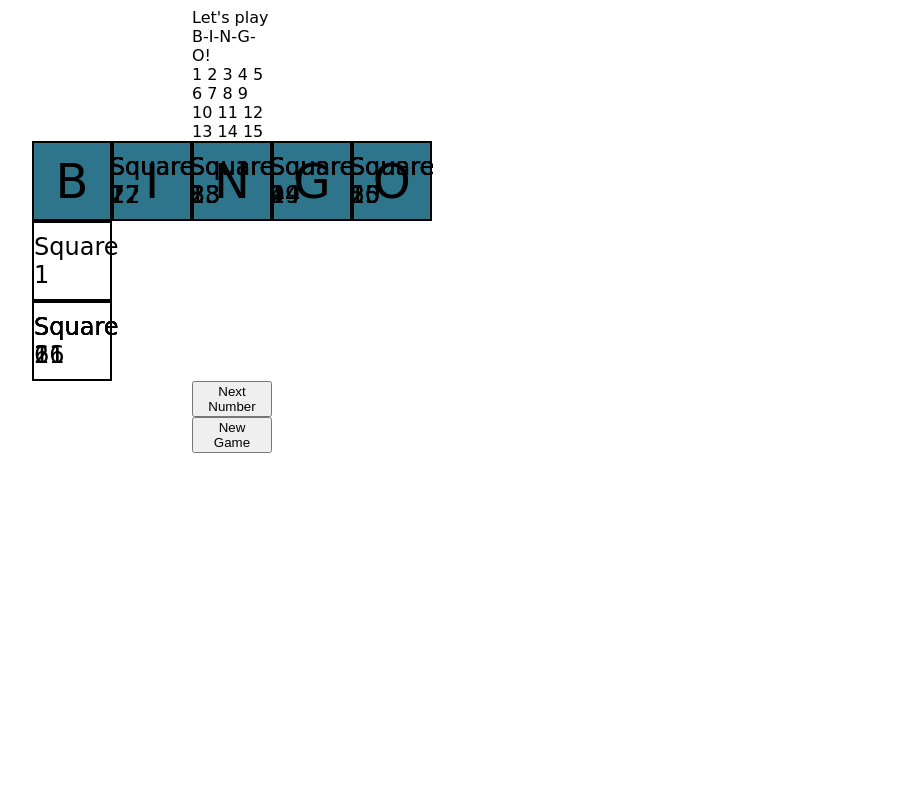
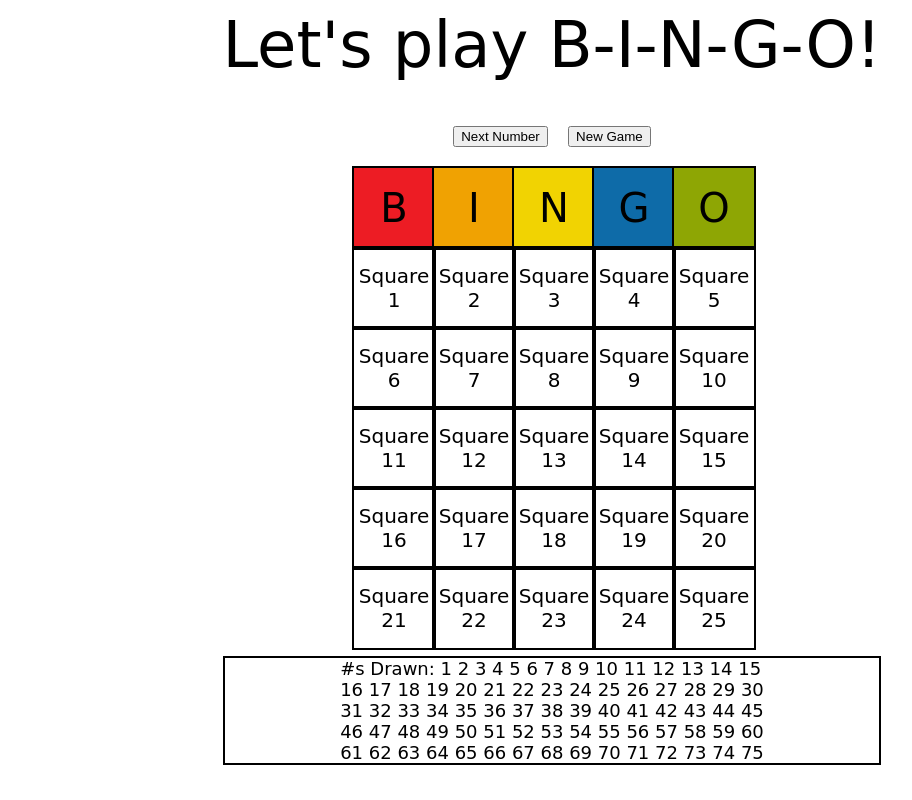
Before and after one commit to vittoriaerdem/bingo-game, a plain HTML site: page index.html in a window 1280 px wide. Shown: the whole page, without its empty margins (88-1000 px from the left). Drawn offline with nearby package versions, Linux system fonts and the light colour scheme; a web font is replaced by a local one.

Commit message:
add Drawn Number Board html

```diff
--- a/css/style.css
+++ b/css/style.css
@@ -1,130 +1,112 @@
-* {
-  box-sizing: border-box;
-}
-
-/* a class selector uses a . while an ID selector uses # */
-
 body {
-  font-family: 'Boogaloo', cursive;
   display: grid;
   align-content: center;
   justify-content: center;
-  grid-template-columns: repeat(9, 10vmin);
-  grid-template-rows: repeat(9, auto);
- }
+  font-family: Boogaloo, cursive;
+  text-align: center;
+}
 
-#ballB {
-  font-size: 2vh;
+#gameName {
+  font-size: 8vmin;
+  text-align: center;
+}
+
+.drawnBoard {
+  font-size: 2.25vmin;
+  color: black;
   display: grid;
   align-content: center;
-  justify-content: left;
+  justify-content: center;
+  border: 2px solid black;
+  text-align: left;
 }
 
 .board {
-  font-size: 2.5vh;
   display: grid;
+  font-size: 3vh;
+  padding: 10px;
   align-content: center;
   justify-content: center;
+  text-align: center;
+  grid-template-columns: 10vmin 10vmin 10vmin 10vmin 10vmin;
+  grid-template-rows: 10vmin 10vmin 10vmin 10vmin 10vmin 10vmin;
 }
 
-.drawnBoard {
-  font-size: 3vh;
-  display: grid;
-  align-content: center;
-  justify-content: left;
-  grid-row: 2 / 8;
-  grid-column: 1 / 2;
-}
-
-#squareB {
-  font-size: 3vh;
+#squareB, #square1, #square6, #square11, #square16, #square21{
+  font-size: 2.5vh;
   border: 2px solid black;
   display: grid;
   align-content: center;
   justify-content: center;
   height: 10vmin;
   width: 10vmin;
-  grid-row: 2 / 3;
-  grid-column: 2 / 3;
-}
-
-#square1 {
-  font-size: 3vh;
-  border: 2px solid black;
-  display: grid;
-  align-content: center;
-  justify-content: space-around;
-  height: 10vmin;
-  width: 10vmin;
-  grid-row: 3 / 4;
-  grid-column: 2 / 3;
-}
-
-#square6, #square11, #square16, #square21 {
-  font-size: 3vh;
-  border: 2px solid black;
-  display: grid;
-  align-content: center;
-  justify-content: space-around;
-  height: 10vmin;
-  width: 10vmin;
-  grid-row: 4 / 5;
-  grid-column: 2 / 3;
 }
 
 #squareI, #square2, #square7, #square12, #square17, #square22{
-  font-size: 3vh;
+  font-size: 2.5vh;
   border: 2px solid black;
   display: grid;
   align-content: center;
   justify-content: center;
   height: 10vmin;
   width: 10vmin;
-  grid-row: 2 / 3;
-  grid-column: 3 / 4;
 }
 
 #squareN, #square3, #square8, #square13, #square18, #square23{
-  font-size: 3vh;
+  font-size: 2.5vh;
   border: 2px solid black;
   display: grid;
   align-content: center;
   justify-content: center;
   height: 10vmin;
   width: 10vmin;
-  grid-row: 2 / 3;
-  grid-column: 4 / 5;
-
 }
 
 #squareG, #square4, #square9, #square14, #square19, #square24{
-  font-size: 3vh;
+  font-size: 2.5vh;
   border: 2px solid black;
   display: grid;
   align-content: center;
   justify-content: center;
   height: 10vmin;
   width: 10vmin;
-  grid-row: 2 / 3;
-  grid-column: 5 / 6;
 }
 
 #squareO, #square5, #square10, #square15, #square20, #square25{
-  font-size: 3vh;
+  font-size: 2.5vh;
   border: 2px solid black;
   display: grid;
   align-content: center;
   justify-content: center;
   height: 10vmin;
   width: 10vmin;
-  grid-row-start: 2;
-  grid-column: 6 / 7;
 }
 
-#squareB, #squareI, #squareN, #squareG, #squareO{
-  background-color: #2E758B;
-  font-size: 6vh;
-  height: 10vmin;
-  width: 10vmin;
-  margin: 0px;
+#squareB {
+  font-size: 5vmin;
+  background-color: #ED1C24;
 }
+
+#squareI {
+  font-size: 5vmin;
+  background-color: #F0A202;
+}
+
+#squareN {
+  font-size: 5vmin;
+  background-color: #F1D302;
+}
+
+#squareG {
+  font-size: 5vmin;
+  background-color: #0E6BA8;
+}
+
+#squareO {
+  font-size: 5vmin;
+  background-color: #8EA604;
+}
+
+.button {
+  width: 100px;
+}
--- a/index.html
+++ b/index.html
@@ -13,13 +13,14 @@
     <script defer src="js/main.js"></script>
 </head>
 <body>
-  <div class="header">
-      <div id="name">Let's play B-I-N-G-O!<div>
+  <div class="name">
+      <div id="gameName">Let's play B-I-N-G-O!<div>
   </div>
 
-  <div class="drawnBoard">
-    <div id="ballB"> 1 2 3 4 5 6 7 8 9 10 11 12 13 14 15</div>
-  </div>
+  <div class="buttons">
+      <button id="next-number">Next Number </button>
+      <button id="new-game">New Game </button>
+    </div>
 
   <div class="board">
     <div id="squareB">B</div>
@@ -54,10 +55,13 @@
     <div id="square25">Square 25</div>
   </div>
 
-  <div class="buttons">
-    <button id="next-number">Next Number </button>
-    <button id="new-game">New Game </button>
-  </div>
+  <div class="drawnBoard">
+      <div id="ballB"> #s Drawn: 1 2 3 4 5 6 7 8 9 10 11 12 13 14 15</div>
+      <div id="ballI"> 16 17 18 19 20 21 22 23 24 25 26 27 28 29 30</div>
+      <div id="ballN"> 31 32 33 34 35 36 37 38 39 40 41 42 43 44 45</div>
+      <div id="ballG"> 46 47 48 49 50 51 52 53 54 55 56 57 58 59 60</div>
+      <div id="ballO"> 61 62 63 64 65 66 67 68 69 70 71 72 73 74 75</div>
+    </div>
 
 </body>
 </html>
--- a/js/main.js
+++ b/js/main.js
@@ -1,4 +1,7 @@
-var bingoNumber = [1,2,3,4,5,6,7,8,9,10,
+/*----- constants -----*/
+/*----- app's state (variables) -----*/
+var bingoNumber = [
+    1,2,3,4,5,6,7,8,9,10,
     11,12,13,14,15,16,17,18,19,20,
     21,22,23,24,25,26,27,28,29,30,
     31,32,33,34,35,36,37,38,39,40,
@@ -10,23 +13,6 @@ var bingoNumber = [1,2,3,4,5,6,7,8,9,10,
 var drawnNumber = bingoNumber[Math.floor(Math.random()*bingoNumber.length)];
 console.log(drawnNumber);
 
-const $drawnNumbers = $('#skills'); // this is the list
-const nextNumber = $('#next-number') // this is the button
-const newGame = $('#new-game') // this is the button
-const skillInput = $('#skill-input')
-console.log(addSkill)
-console.log($skills)
-console.log(skillInput)
-addSkill.click(function(event) {
-    console.log(event.target) // when connecting buttons do this first
-    let $value = $('#skill-input').val()
-    // let template = $(`
-    // <div class="">
-    //     <div class="btn btn-danger">X</div>
-    //     <p>${$value}</p>
-    // </div>
-    // `);
-    let newItem = $(`<li class="item"><div class="btn btn-danger">X</div><p> ${$value}</p></li>`)
-    skillInput.val('')
-    $skills.append(newItem)
-});
+/*----- cached element references -----*/
+/*----- event listeners -----*/
+/*----- functions -----*/
```
